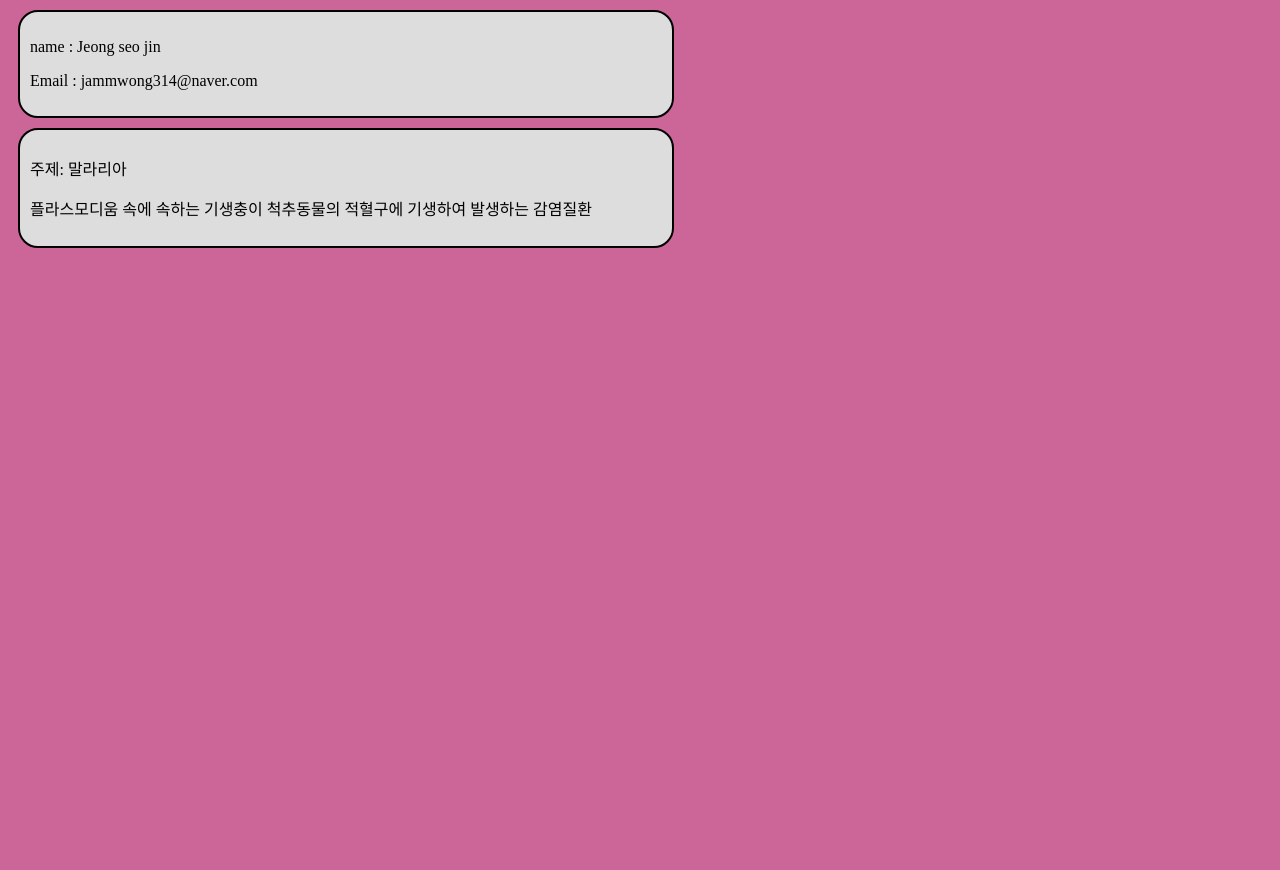
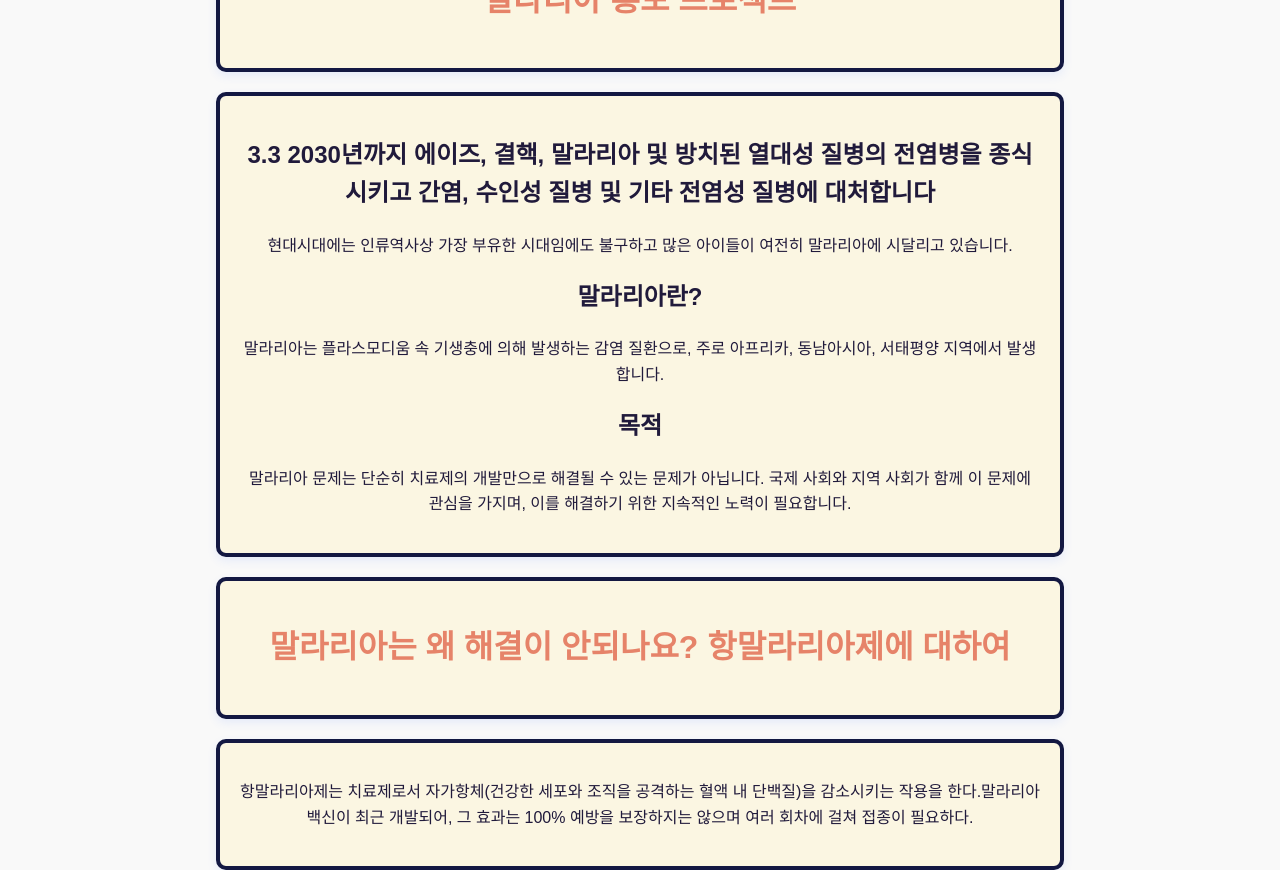
Before and after one commit to sjin314/sjin314.gihub.com, a plain HTML site: page index.html in a window 1280 px wide. Before the commit the page ends 800 px from the top, so only its background shows below. Drawn offline with Linux system fonts and the light colour scheme.

Commit message:
first commit

```diff
--- a/index.html
+++ b/index.html
@@ -1,37 +1,78 @@
-<html>
+<!DOCTYPE html>
+<html lang="ko">
 <head>
-    <title>Jeong seo jin</title>
+    <meta charset="UTF-8">
+    <meta name="viewport" content="width=device-width, initial-scale=1.0">
+    <title>말라리아 문제 홍보 프로젝트</title>
     <style>
         body {
-        background-color: #CC6699;
+            font-family: Arial, sans-serif;
+            line-height: 1.6;
+            margin: 0;
+            background-color: #f9f9f9;
+            display: flex; /* Flexbox 사용 */
+            flex-direction: column; /* 세로 방향으로 정렬 */
+            justify-content: center; /* 세로 중앙 정렬 */
+            align-items: center; /* 가로 중앙 정렬 */
+            height: 100vh; /* 화면 전체 높이 */
         }
-      .card{
-        width:50%;
-        border: 2px solid #000000;
-        border-radius:20px;
-        padding: 10px;
-        background-color:#DDDDDD;
-        margin : 10px;
+        .container {
+            background-color: #FBF6E2; /* 박스 배경색 */
+            border: 4px solid #131842; /* 박스 테두리 */
+            border-radius: 10px; /* 둥근 모서리 */
+            padding: 20px; /* 내부 여백 */
+            width: 80%; /* 박스 너비 */
+            max-width: 800px; /* 최대 너비 */
+            box-shadow: 0 4px 10px rgba(72, 115, 255, 0.1); /* 그림자 효과 */
+            margin: 10px 0; /* 박스 간격 */
         }
-      .card:hover{
-        background-color:#FFCCCC;
+        h1 {
+            color: #E68369; /* h1 색상 */
+            text-align: center; /* 중앙 정렬 */
         }
-      #name{
-        color:;
+        h2 {
+            color: #201a3b; /* h2 색상 */
+            text-align: center; /* 중앙 정렬 */
+        }
+        p {
+            color: #201a3b; /* 모든 p 태그의 색상 */
+            text-align: center; /* 중앙 정렬 */
+        }
+        h3 {
+            color: #E68369; /* h1 색상 */
+            text-align: center; /* 중앙 정렬 */
         }
     </style>
 </head>
 <body>
-    <div>
-      <div class="card">
-        <p id = "name">name : Jeong seo jin</p>
-        <p id = "email">Email : jammwong314@naver.com</p>
+
+    <div class="container">
+        <h1>말라리아 홍보 프로젝트</h1>
     </div>
-      <div class="card">
-        <p id = "name2">주제: 말라리아</p>플라스모디움 속에 속하는 기생충이 척추동물의 적혈구에 기생하여 발생하는 감염질환
-        <p id = "email2</p>
-          <a href="page1.html">
+
+    <div class="container">
+        <h2>3.3 2030년까지 에이즈, 결핵, 말라리아 및 방치된 열대성 질병의 전염병을 종식시키고 간염, 수인성 질병 및 기타 전염성 질병에 대처합니다</h2>
+        <p>
+          현대시대에는 인류역사상 가장 부유한 시대임에도 불구하고 많은 아이들이 여전히 말라리아에 시달리고 있습니다.
+        </p>
+
+        <h2>말라리아란?</h2>
+        <p>
+            말라리아는 플라스모디움 속 기생충에 의해 발생하는 감염 질환으로, 주로 아프리카, 동남아시아, 서태평양 지역에서 발생합니다.
+        </p>
+
+        <h2>목적</h2>
+        <p>
+            말라리아 문제는 단순히 치료제의 개발만으로 해결될 수 있는 문제가 아닙니다. 국제 사회와 지역 사회가 함께 이 문제에 관심을 가지며, 이를 해결하기 위한 지속적인 노력이 필요합니다.
+        </p>
     </div>
+
+    <div class="container">
+        <h1>말라리아는 왜 해결이 안되나요? 항말라리아제에 대하여</h1>
+    </div>
+    <div class="container">
+      <p>항말라리아제는 치료제로서 자가항체(건강한 세포와 조직을 공격하는 혈액 내 단백질)을 감소시키는 작용을 한다.말라리아 백신이 최근 개발되어, 그 효과는 100% 예방을 보장하지는 않으며 여러 회차에 걸쳐 접종이 필요하다.
+      </p>
   </div>
 </body>
 </html>
```
Lines whose indentation alone changed are shown as unchanged.
